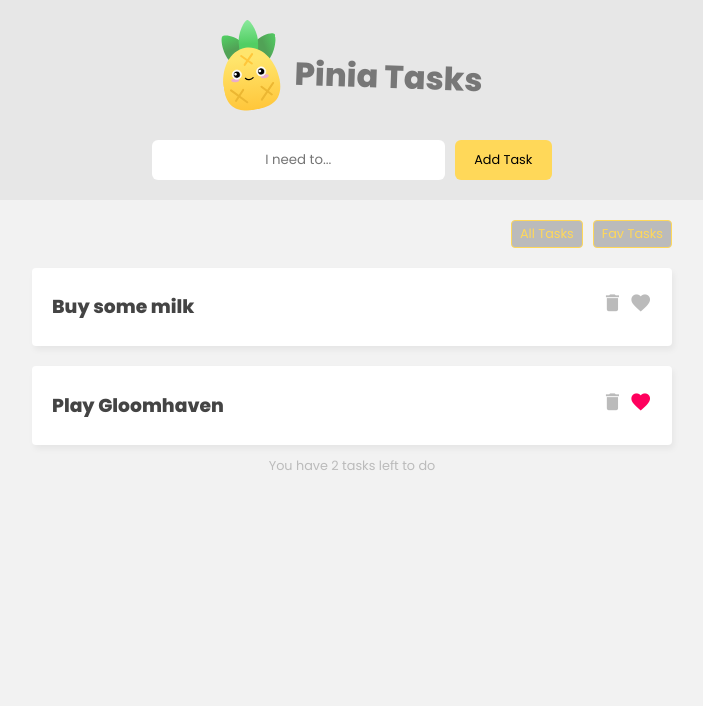
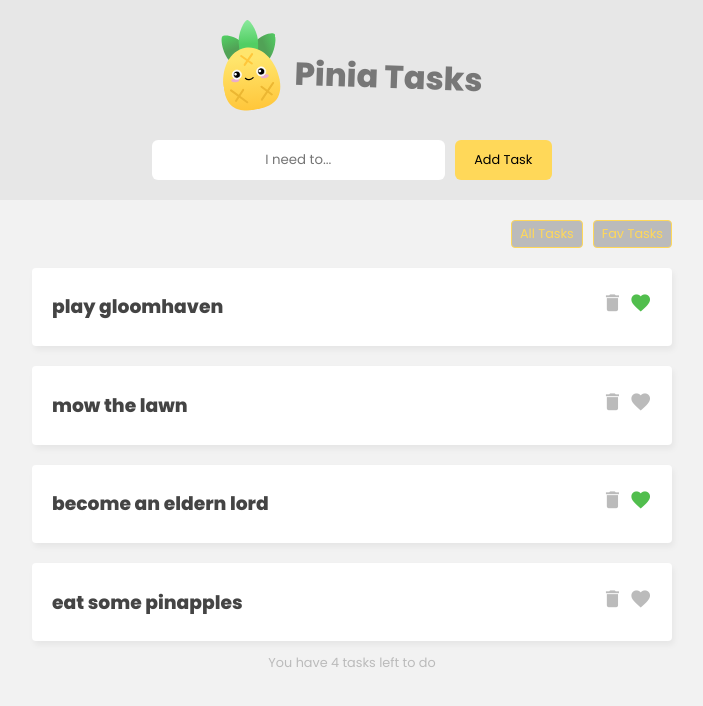
Before and after one commit to ort01/pinia-vue, a Vue app: page / in a window 1280 px wide. Shown: the top 706 px of the page, without its empty margins (288-991 px from the left). Built offline with nearby package versions, Linux system fonts and the light colour scheme; data requests are answered from the project's data file.

Commit message:
fetching data from the server

```diff
--- /dev/null
+++ b/data/db.json
@@ -0,0 +1,24 @@
+{
+    "tasks": [
+        {
+            "id": 1,
+            "title": "play gloomhaven",
+            "isFav": true
+        },
+        {
+            "id": 2,
+            "title": "mow the lawn",
+            "isFav": false
+        },
+        {
+            "id": 3,
+            "title": "become an eldern lord",
+            "isFav": true
+        },
+        {
+            "id": 4,
+            "title": "eat some pinapples",
+            "isFav": false
+        }
+    ]
+}
--- a/src/App.vue
+++ b/src/App.vue
@@ -11,6 +11,7 @@
       <button @click="filter = 'all'">All Tasks</button>
       <button @click="filter = 'favs'">Fav Tasks</button>
     </nav>
+    <div class="loading" v-if="taskStore.isLoading">Loading data...</div>
     <div class="task-list" v-if="filter === 'all'">
       <div v-for="task in taskStore.tasks">
         <TaskDetails :task="task" />
@@ -37,6 +38,9 @@
 
 //refs
 const filter = ref("all")
+
+//fetch tasks with action; getting data from server
+taskStore.getTasks()
 
 </script>
 
@@ -97,4 +101,15 @@
     font-size: .8em;
   }
 }
+
+.loading {
+  max-width: 640px;
+  border: 1px solid #ffd859;
+  background: #ffe9a0;
+  color: #3a3a3a;
+  padding: 5px 0;
+  text-align: center;
+  margin: 30px auto;
+  transition: all .3s;
+}
 </style>
--- a/src/components/TaskDetails.vue
+++ b/src/components/TaskDetails.vue
@@ -57,7 +57,7 @@
         }
 
         &.active {
-            color: #ff005d;
+            color: #51be4d;
         }
     }
 }
--- a/src/stores/TaskStore.js
+++ b/src/stores/TaskStore.js
@@ -5,10 +5,8 @@
 
 const useTaskStore = defineStore('taskStore', {
     state: () => ({
-        tasks: [
-            { id: 1, title: "Buy some milk", isFav: false },
-            { id: 2, title: "Play Gloomhaven", isFav: true }
-        ]
+        tasks: [],
+        isLoading: false
     }),
     getters: {
         //works kinda like a computed property; its a function that return a value
@@ -25,6 +23,16 @@
         }
     },
     actions: {
+        async getTasks() {
+            this.isLoading = true
+
+            const res = await fetch('http://localhost:3000/tasks')
+            const data = await res.json()
+
+            this.tasks = data
+            this.isLoading = false
+        },
+
         addTask(task) {
             this.tasks.push(task)
         },
```
